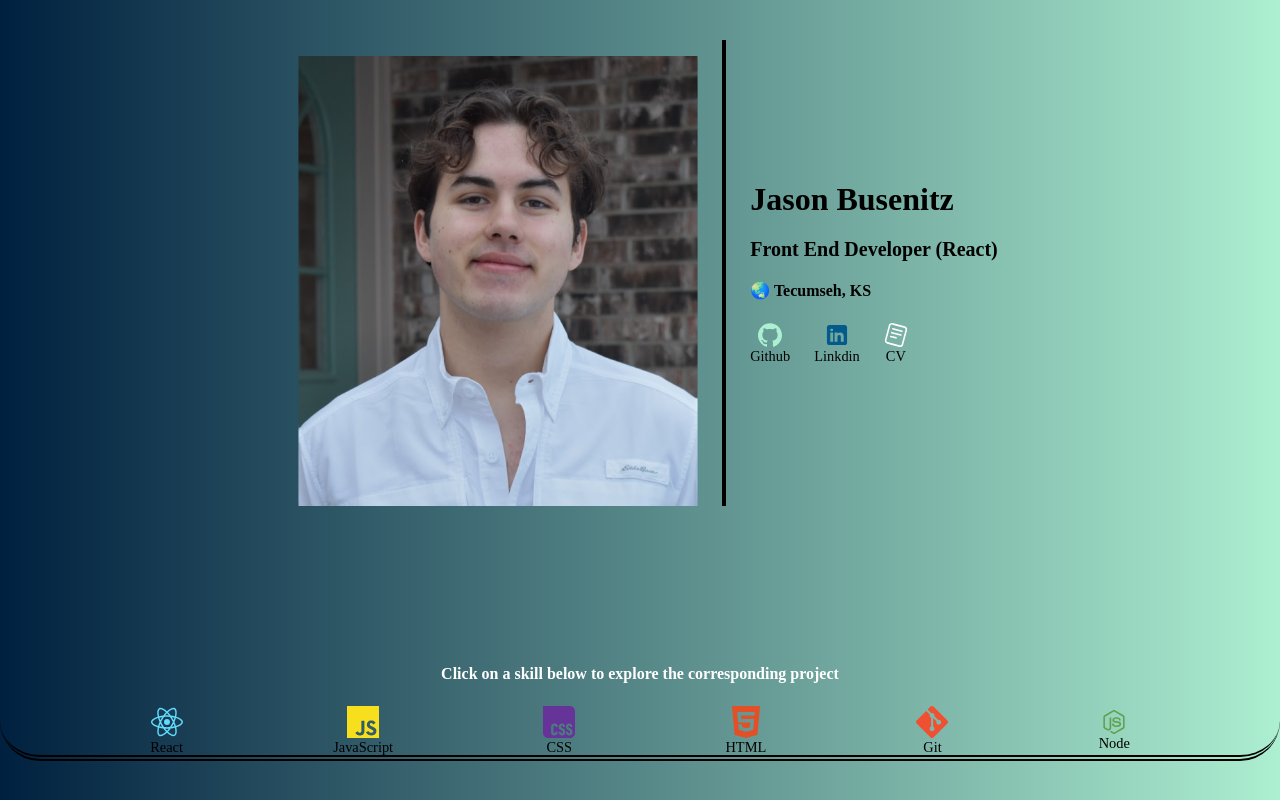
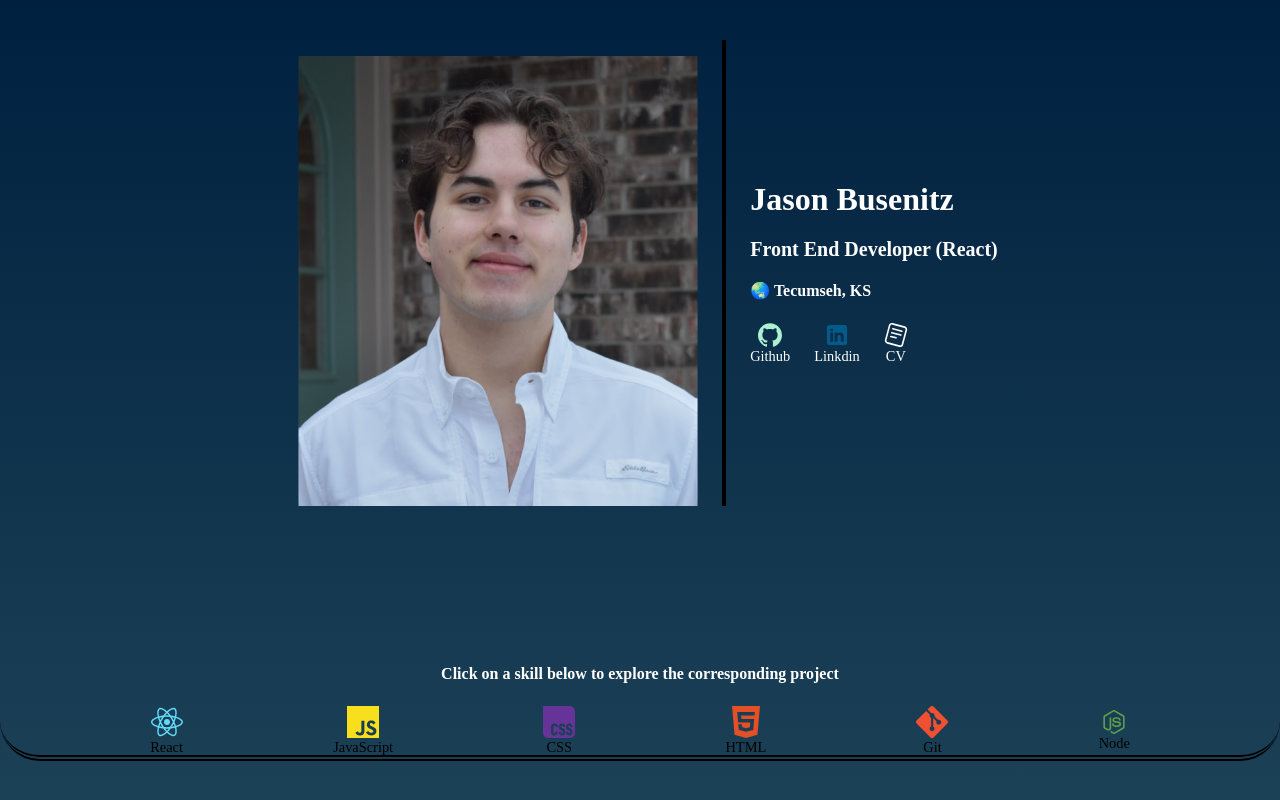
Before and after one commit to JasonBusenitz/portfolio2, a React (Vite) app: page / in a window 1280 px wide. Shown: the top 800 px of the page. Built offline with nearby package versions, Linux system fonts and the light colour scheme.

Commit message:
Removed the background image styling in the body class ind index.css. Added main tags to index.html then added a background styling to main in index.css

```diff
--- a/index.html
+++ b/index.html
@@ -9,7 +9,9 @@
 </head>
 
 <body>
-  <div id="root"></div>
+  <main>
+    <div id="root"></div>
+  </main>
   <script type="module" src="/src/main.jsx"></script>
 </body>
 
--- a/src/assets/css/index.css
+++ b/src/assets/css/index.css
@@ -4,6 +4,10 @@
 
 html {
     scroll-behavior: smooth;
+}
+
+main {
+    background: linear-gradient(#00203F, #ADEFD1);
 }
 
 .transition {
@@ -35,7 +39,4 @@ body {
     display: flex;
     flex-direction: column;
     justify-content: center;
-    background-image: linear-gradient(to left, #ADEFD1, #00203F);
-
-
 }
--- a/src/assets/css/intro.css
+++ b/src/assets/css/intro.css
@@ -3,6 +3,7 @@
     display: flex;
     justify-content: center;
     gap: 3vh;
+    color: white;
 }
 
 #profilePic {
```
